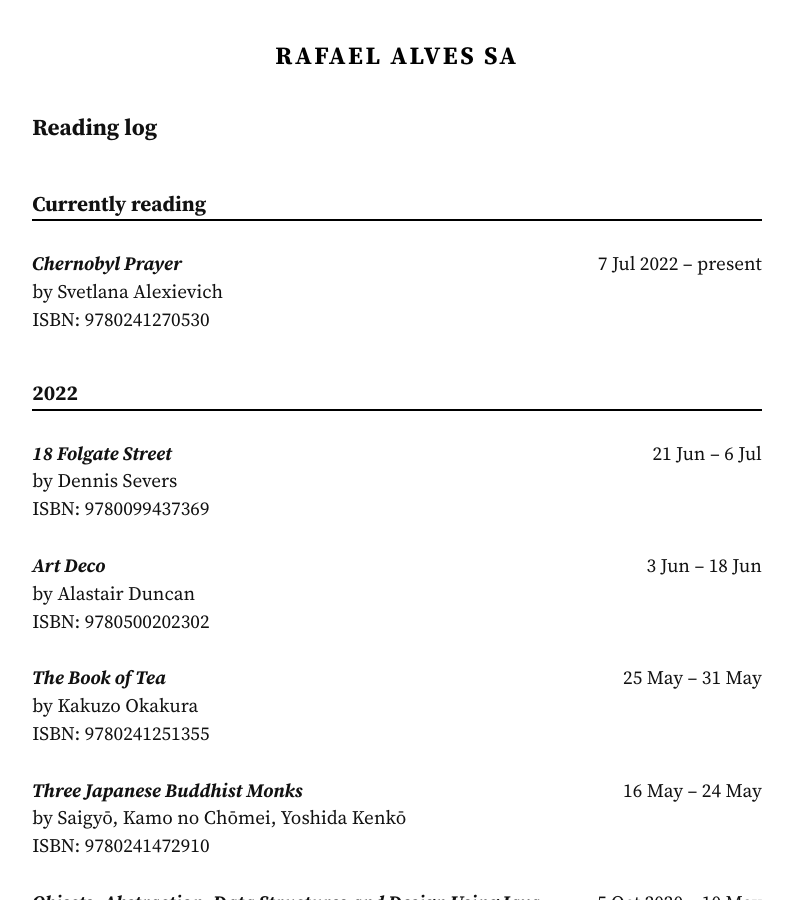
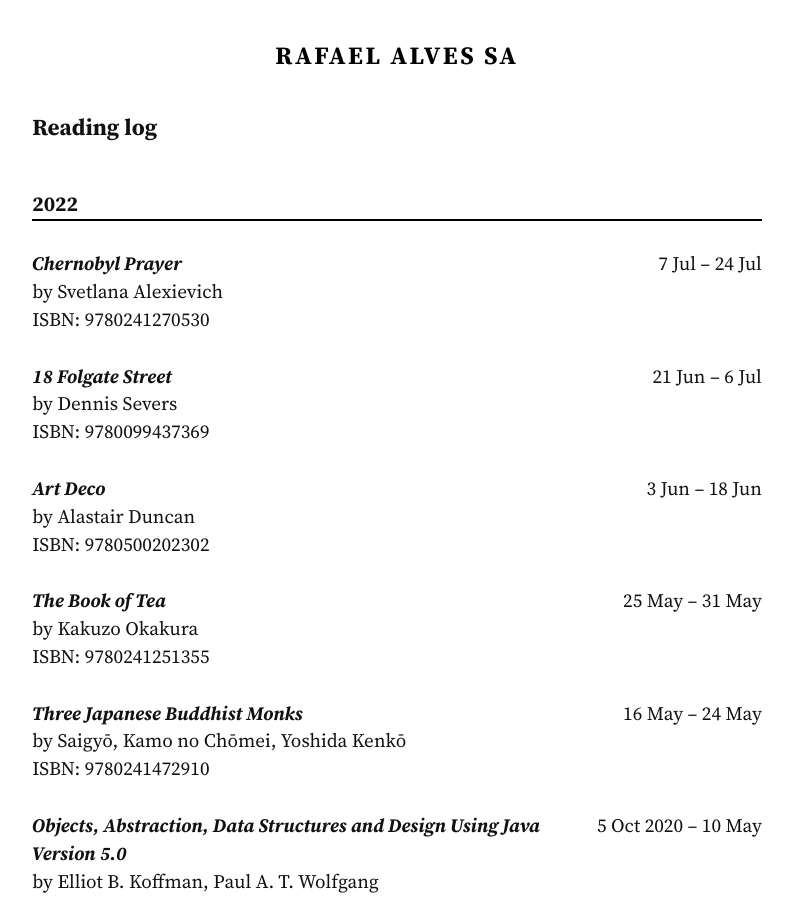
Before and after one commit to rafaelalvessa/rafael.me.uk, a Jekyll site: the page built from reading_log.md, in a window 1280 px wide and 900 px high. Shown: the whole window, without its empty margins (243-1036 px from the left). Built offline with Jekyll 4.4.1, drawn with Linux system fonts in a browser that asks for light colours.

Commit message:
Update Chernobyl Prayer to read

```diff
--- a/_data/reading_log.yaml
+++ b/_data/reading_log.yaml
@@ -1,11 +1,10 @@
-Currently reading:
+2022:
 
 - author: Svetlana Alexievich
-  date_started: 7 Jul 2022
+  date_finished: 24 Jul
+  date_started: 7 Jul
   isbn: 9780241270530
   title: Chernobyl Prayer
-
-2022:
 
 - author: Dennis Severs
   date_finished: 6 Jul
```
